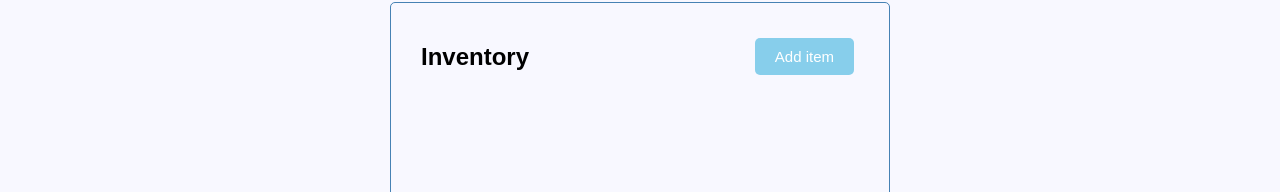
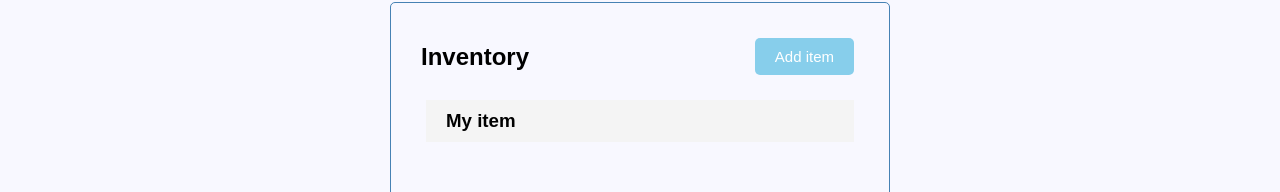
Before and after one commit to Vgabor33/webfejlesztes-beadando-frontend, a React (Create React App) app: page / in a window 1280 px wide. Shown: the part 116-308 px from the top of the page. Built offline with nearby package versions, Linux system fonts and the light colour scheme.

Commit message:
added items and item component

```diff
--- a/src/App.js
+++ b/src/App.js
@@ -1,12 +1,25 @@
 import React from "react";
+import { useState } from "react";
 import Header from "./components/Header";
+import Items from "./components/Items";
 
 function App() {
+  const [items, setItems] = useState([
+    {
+        id: 1,
+        itemName: 'vmi',
+        rarity: 6,
+        itemClass: "vmi",
+        count: 1,
+        level: 1,
+    }
+  ])
   return (
     <div>
       <h1>Webfejlesztés beadandó projekt</h1>
       <div className="container">
         <Header/>
+        <Items items={items}/>
       </div>
     </div>
   );
--- a/src/components/Button.js
+++ b/src/components/Button.js
@@ -1,3 +1,5 @@
+import PropTypes from "prop-types"
+
 const Button = ({color, text}) => {
     return (
         <div>
@@ -6,4 +8,13 @@ const Button = ({color, text}) => {
     )
 }
 
+Button.defaultProps = {
+    color: 'skyblue',
+}
+
+Button.propTypes = {
+    text: PropTypes.string,
+    color: PropTypes.string,
+}
+
 export default Button
--- /dev/null
+++ b/src/components/Item.js
@@ -0,0 +1,9 @@
+const Item = () => {
+    return(
+        <div className="item">
+            <h3>My item</h3>
+        </div>
+    )
+}
+
+export default Item
--- /dev/null
+++ b/src/components/Items.js
@@ -0,0 +1,13 @@
+import Item from "./Item"
+
+const Items = ({items}) => {
+    return (
+        <>
+        {items.map((item) => (
+            <Item key={item.id} item={item.itemName}/>
+        ))}
+        </>
+        )
+}
+
+export default Items
--- a/src/index.css
+++ b/src/index.css
@@ -74,18 +74,18 @@ footer {
   width: 100%;
 }
 
-.task {
+.item {
   background: #f4f4f4;
   margin: 5px;
   padding: 10px 20px;
   cursor: pointer;
 }
 
-.task.reminder {
+.item.reminder {
   border-left: 5px solid green;
 }
 
-.task h3 {
+.item h3 {
   display: flex;
   align-items: center;
   justify-content: space-between;
```
